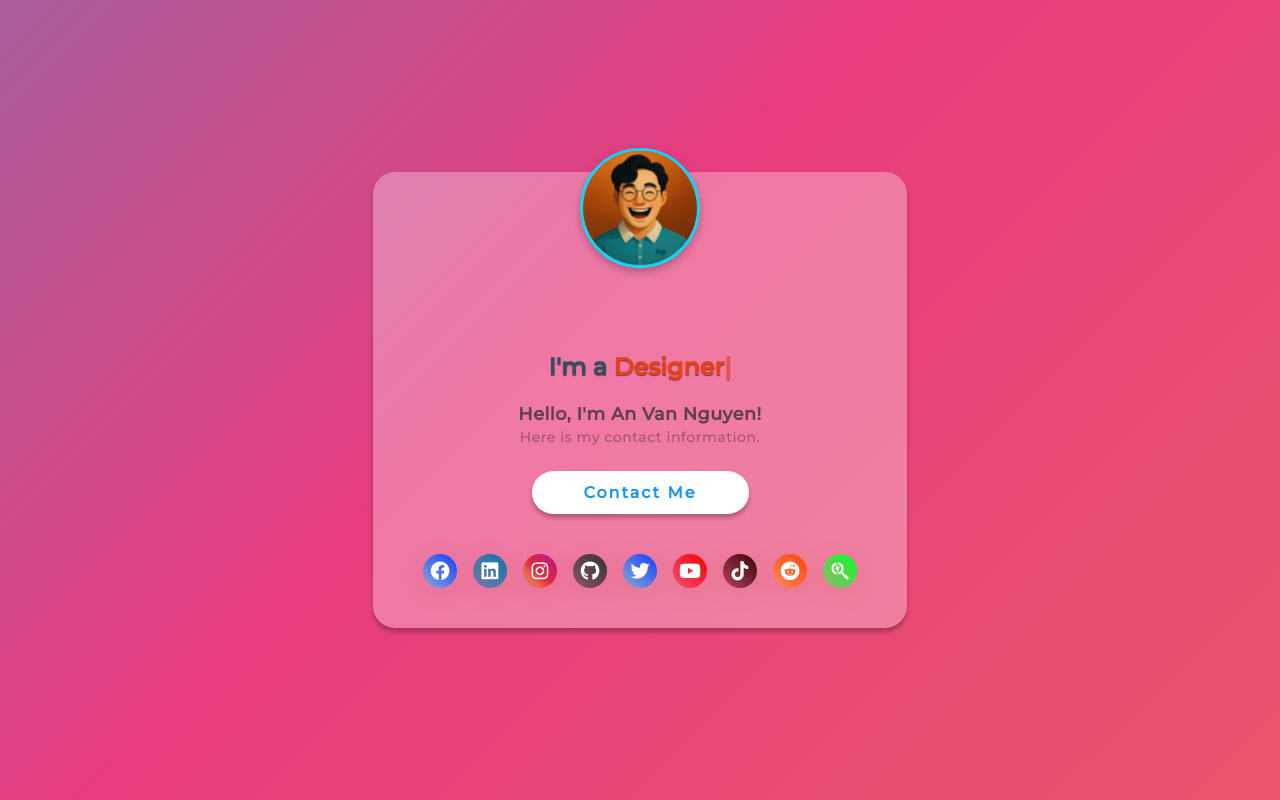
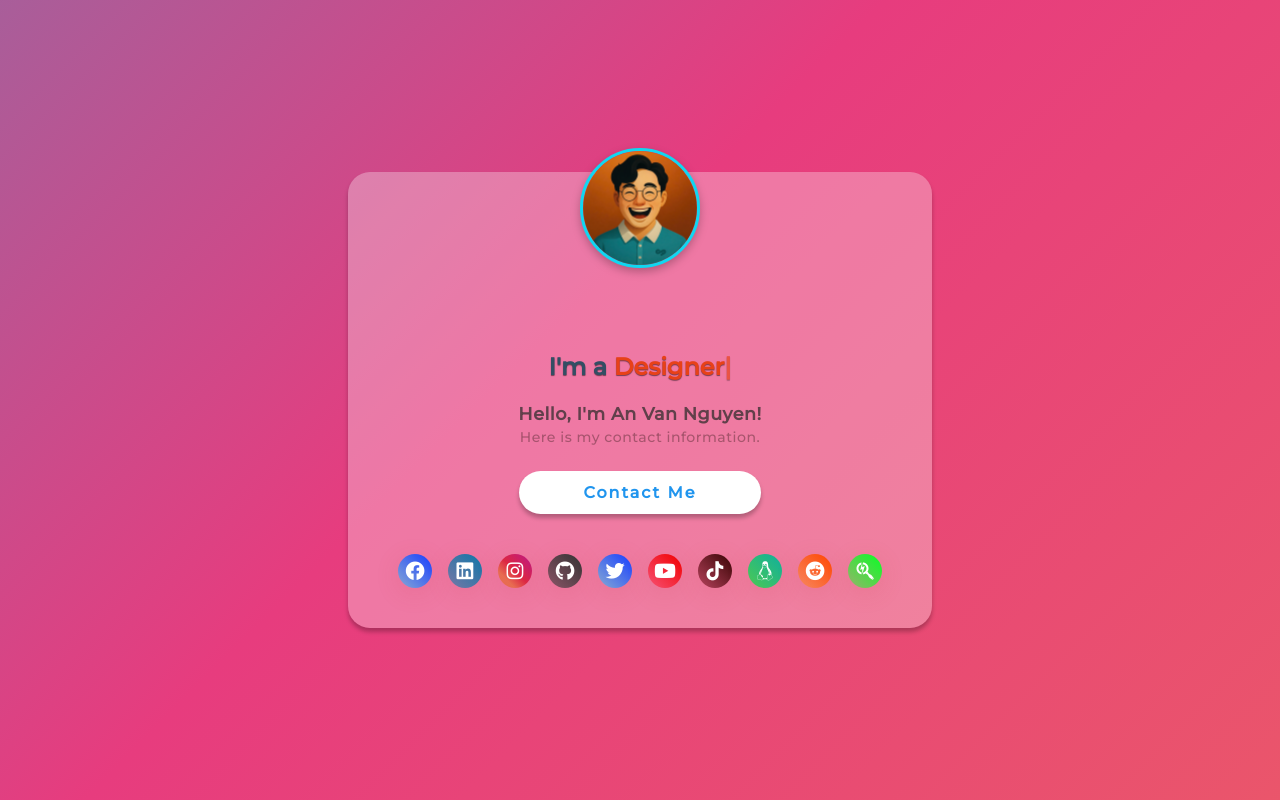
Before and after one commit to anvndev/anvndev.github.io, a plain HTML site: page index.html in a window 1280 px wide. Drawn offline with nearby package versions, Linux system fonts and the light colour scheme.

Commit message:
feat: add blog button

```diff
--- a/index.html
+++ b/index.html
@@ -35,6 +35,7 @@
       <a href="https://x.com/anvndev" class="social-button twitter fab fa-twitter" aria-label="Twitter"></a>
       <a href="https://www.youtube.com/@anvndev" class="social-button youtube fab fa-youtube" aria-label="YouTube"></a>
       <a href="https://www.tiktok.com/@anvndev" class="social-button tiktok fab fa-tiktok" aria-label="TikTok"></a>
+      <a href="https://anvndev.github.io/initdotbug/" class="social-button blog fab fa-linux" aria-label="Website"></a>
       <a href="https://www.reddit.com/user/anvndev/" class="social-button reddit fab fa-reddit" aria-label="Reddit"></a>
       <a href="https://anvndev.github.io/psyofme/" class="social-button search fab fa-searchengin" aria-label="Website"></a>
     </div>
--- a/style.css
+++ b/style.css
@@ -31,7 +31,7 @@ body {
 
 .profile-container {
   position: relative;
-  max-width: 550px;
+  max-width: 590px;
   padding: 100px 50px 40px;
   border-radius: 22px;
   background: rgba(255, 255, 255, 0.3);
@@ -230,3 +230,11 @@ span {
 .search {
   background: linear-gradient(45deg, #4ae03d88, #07ff24);
 }
+
+.blog {
+  background: linear-gradient(
+    45deg,
+    rgba(18, 229, 53, 0.73),
+    rgb(15, 175, 157)
+  );
+}
```
